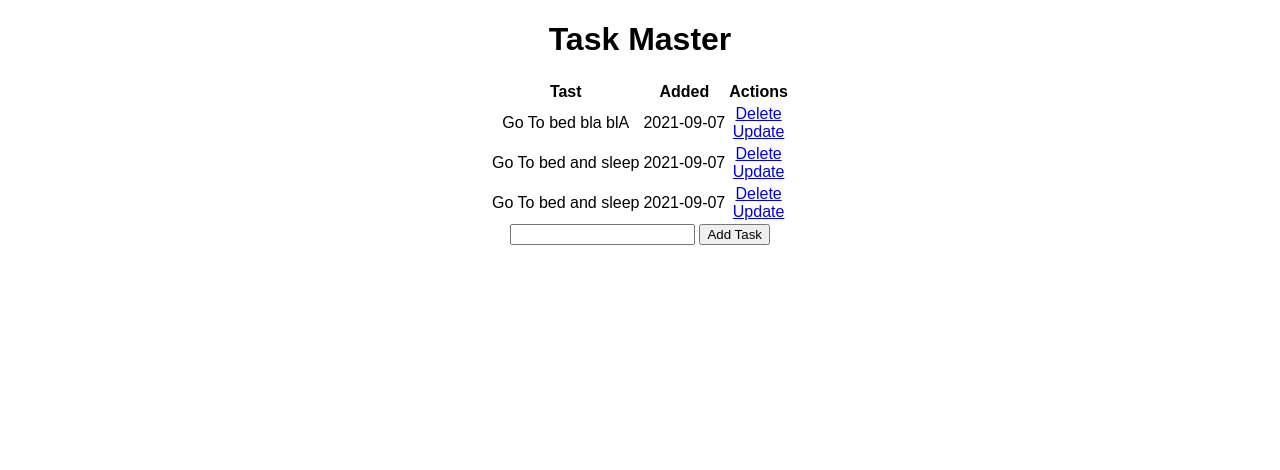
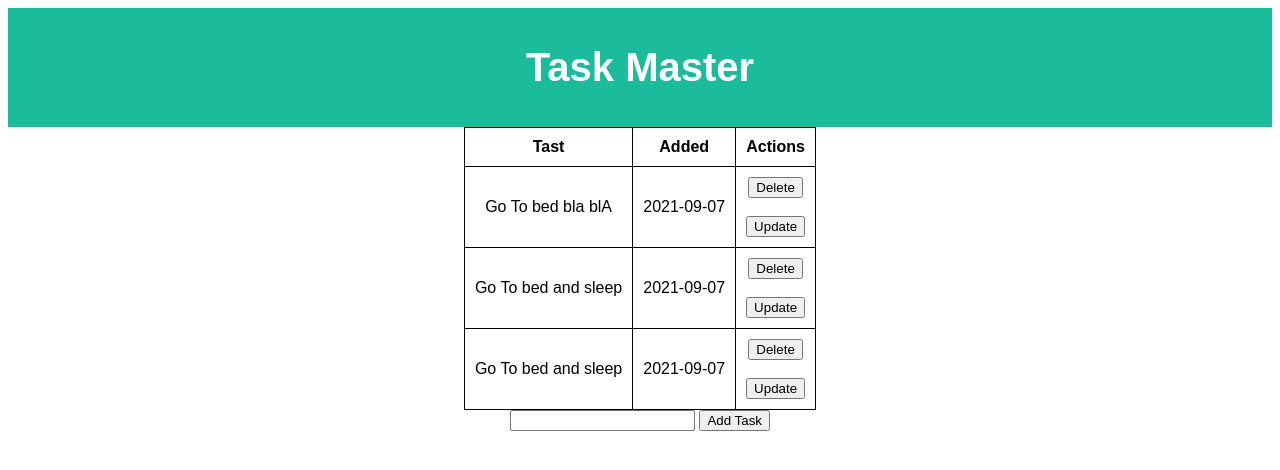
Before and after one commit to LakiraMD/TaskTracker, a Flask app: page / in a window 1280 px wide. Shown: the top 470 px of the page. Run offline with Flask 2, Linux system fonts and the light colour scheme; data comes from the database, SQL or seed files in the repository; both versions use the stored data as it was after the commit.

Commit message:
Updated HTML and CSSS

```diff
--- a/static/css/main.css
+++ b/static/css/main.css
@@ -6,7 +6,21 @@ body{
 .content{
 	text-align: center;
 }
-.table{
+.header {
+  padding: 10px;
+  text-align: center;
+  background: #1abc9c;
+  color: white;
+  font-size: 20px;
+}
+/*.table{
 	margin-left: auto;
   	margin-right: auto;
+}*/
+table, th, td {
+  	border: 1px solid black;
+  	border-collapse: collapse;
+  	margin-left: auto;
+	margin-right: auto;
+	padding : 10px;
 }
--- a/templates/index.html
+++ b/templates/index.html
@@ -4,7 +4,9 @@
 {% endblock %}
 {% block body %}
 <div class = "content">
-	<h1 style='text-align: center;'>Task Master</h1>
+	<div class="header">
+		<h1>Task Master</h1>
+	</div>
 	<table class="table">
 		<tr>
 			<th>Tast</th>
@@ -16,9 +18,13 @@
 				<td>{{ task.content }}</td>
 				<td>{{ task.date_created.date() }}</td>
 				<td>
-					<a href="/delete/{{task.id}}">Delete</a>
+					<form action="/delete/{{task.id}}">
+					    <input type="submit" value="Delete" />
+					</form>
 					<br>
-					<a href="/update/{{task.id}}">Update</a>
+					<form action="/update/{{task.id}}">
+					    <input type="submit" value="Update" />
+					</form>
 				</td>
 			</tr>
 		{% endfor %}
--- a/templates/update.html
+++ b/templates/update.html
@@ -7,7 +7,7 @@
 	<h1 style='text-align: center;'>Update Task</h1>
 	<form action="/update/{{task.id}}" method="POST">
 		<input type="text" name="content" id="content" value="{{task.content}}">
-		<input type="submit" value="Add Task">
+		<input type="submit" value="Update">
 	</form>
 </div>
 {% endblock %}
```
Also changed, not shown: test.db.
